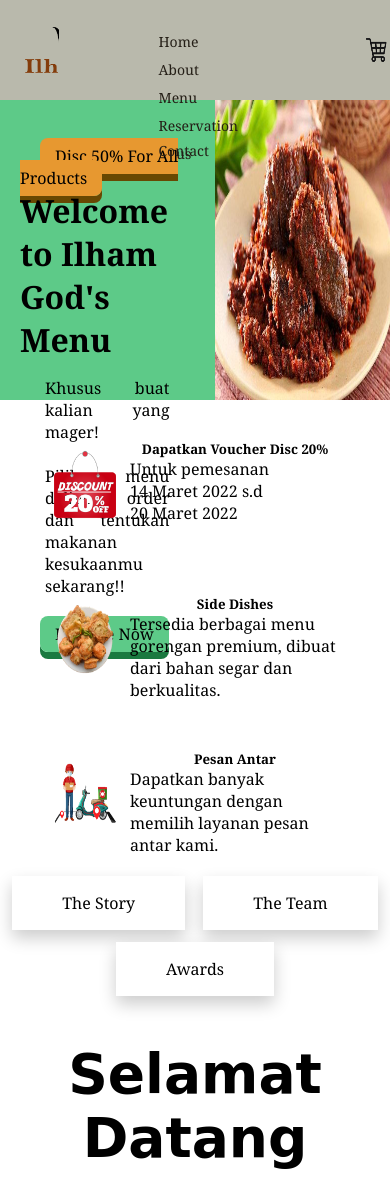
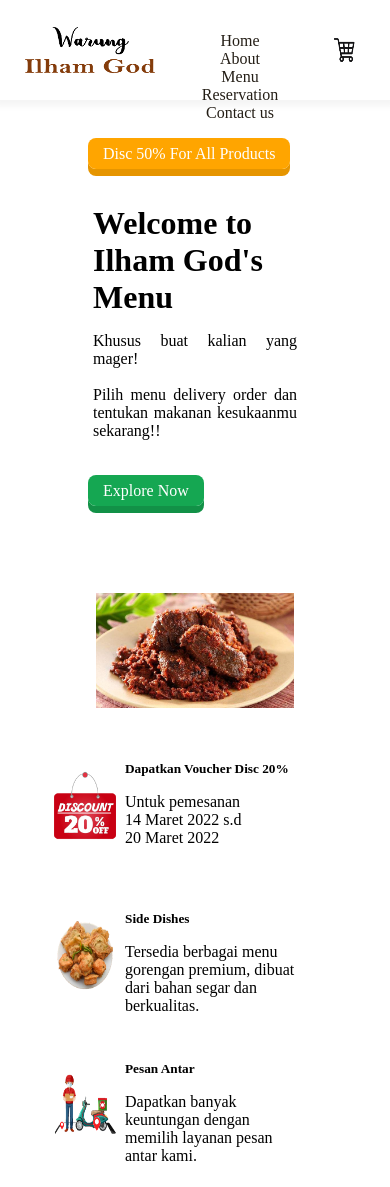
Before and after one commit to retnoanggraeni2129/Warung_ilham_god, a PHP site: page / in a window 390 px wide; the page is wider, and only the part inside the window is pictured. Shown: the top 1187 px of that part. Run offline with PHP 8.4, Linux system fonts and the light colour scheme.

Commit message:
menambahkan sec-4.css, modifikasi css dari section 1 ke 5 (kecuali 4)

```diff
--- a/assets/css/sec-1.css
+++ b/assets/css/sec-1.css
@@ -10,53 +10,66 @@
   width: 100%;
   height: 100px;
   position: fixed;
-  background-color: rgb(185, 185, 172);
+  top: 0;
+  background-color: #fff;
   z-index: 1;
-  box-sizing: border-box;
+  /* box-sizing: border-box; */
+  display: flex;
+  justify-content: center;
+  box-shadow: 0px 1px 5px 5px rgb(158 158 158 / 10%);
 }
 
 .logo {
-  width: 15%;
+  /* width: 15%; */
   height: 100%;
-  float: left;
-  background-color: rgb(185, 185, 172);
+  /* float: left; */
 }
 
 .logo img {
   width: 180px;
   height: 100px;
   padding: 20px;
-  box-sizing: border-box;
+  /* box-sizing: border-box; */
 }
 
 .menu {
-  width: 70%;
+  /* width: 70%; */
   height: 100%;
-  display: inline-block;
-  margin: 0 auto;
-  background-color: rgb(185, 185, 172);
+  /* display: inline-block; */
+  /* margin: 0 auto; */
 }
 
 .menu ul {
-  padding: 30px 125px;
+  padding: calc(50px - 9.4px) 125px;
+  /* padding: 32px 0px; */
+  /* display: contents; */
+  /* padding: 0; */
   text-align: center;
+  margin-left: unset;
+}
+
+@media (max-width: 680px) {
+  .menu ul {
+    padding: 32px 0px;
+  }
 }
 
 .menu li {
   /* float: left; */
   list-style: none;
-  padding: 0px 15px 5px;
+  padding: 0px 15px;
   font-size: 14px;
   color: rgb(36, 30, 22);
   text-decoration: none;
-
   display: inline-block;
   line-height: 3px;
+  margin-bottom: unset;
 }
 
 .menu li a:link {
   color: rgb(36, 30, 22);
   text-decoration: none;
+  font-size: 1rem;
 }
 
 .menu li a:visited {
@@ -64,10 +77,9 @@
 }
 
 .shop {
-  width: 15%;
+  /* width: 15%; */
   height: 100%;
   float: right;
-
   text-align: center;
 }
 
@@ -76,7 +88,6 @@
   width: 90px;
   padding: 30px;
   box-sizing: border-box;
-  background-color: (185, 185, 172);
 }
 
 /* Use a media query to add a break point at 250px: */
@@ -91,14 +102,42 @@
   padding-top: 100px;
   z-index: 0;
   box-sizing: border-box;
+  padding: 5em;
+  padding-top: 1em;
+  margin-top: 100px;
+  display: flex;
+  flex-wrap: wrap;
+  justify-content: center;
+  flex-direction: row;
+}
+
+@media (max-width: 640px) {
+  .top-body {
+    padding: 0 3em;
+  }
+}
+
+.top-wrap {
+  display: flex;
+  width: 100%;
+  justify-content: center;
 }
 
 .top-two {
-  width: 55%;
-  height: 300px;
+  /* width: 55%; */
+  min-height: 300px;
   float: left;
   box-sizing: border-box;
-  background-color: #5dca88;
+  flex-direction: column;
+  /* background-color: #5dca88; */
+  /* flex-flow: nowrap; */
+}
+
+@media (max-width: 640px) {
+  .top-wrap {
+    flex-direction: column;
+    align-items: center;
+  }
 }
 
 .box {
@@ -114,53 +153,78 @@
 
 .btn {
   border-radius: 8px;
-  background-color: #e79830;
-  box-shadow: 0 7px #684802;
+  background-color: #ffa500;
+  box-shadow: 0 7px #e69500;
   margin-top: 20px;
+  color: #fff;
+  white-space: nowrap;
 }
 
 .massage {
   border-radius: 8px;
-  background-color: #5dca88;
+  background-color: #15a752;
+  color: #fff;
   cursor: pointer;
-  box-shadow: 0 7px #1a7940;
+  box-shadow: 0 7px hsl(145deg 78% 32%);
 }
 
-.top-two h2 {
+.top-two h1 {
   padding: 10px 0px 0px 25px;
-
   margin-top: 2rem;
 }
 
 .top-two p {
   padding: 0px 25px 10px 25px;
   text-align: justify;
-
   margin: 1rem 0;
+  margin-bottom: 2rem;
 }
 
 .top-sidebar {
-  width: 45%;
+  /* width: 45%; */
   float: left;
   box-sizing: border-box;
+  /* flex-flow: nowrap; */
+}
+
+@media (max-width: 640px) {
+  .top-sidebar {
+    padding: 3em;
+  }
 }
 
 .top-sidebar img {
-  width: 100%;
-  height: 300px;
-  padding: 0px;
+  width: auto;
+  height: 100%;
+  max-width: 500px;
+  max-height: 300px;
+  /* min-width: 250px; */
   box-sizing: border-box;
+  background-size: contain;
+}
+
+@media (max-width: 640px) {
+  .top-sidebar img {
+    width: 100%;
+  }
 }
 
 .bottom-top {
-  display: block;
+  display: flex;
   text-align: center;
-  /* width: 100%; */
+  width: 100%;
   /* height: 170px; */
   /* float: left; */
   /* margin: 0px auto; */
   /* box-sizing: border-box; */
+  justify-content: center;
+  align-items: center;
+}
 
+@media (max-width: 640px) {
+  .bottom-top {
+    flex-direction: column;
+  }
 }
 
 .box-info {
@@ -172,8 +236,15 @@
   box-sizing: border-box;
 }
 
+@media (max-width: 640px) {
+  .box-info {
+    padding-top: 0;
+  }
+}
+
 .box-info img {
   width: 80px;
+  /* height: 100% !important; */
   float: left;
   height: 100px;
   padding: 15px 5px;
@@ -182,7 +253,7 @@
 
 .image-title {
   width: 220px;
-  float: left;
+  /* float: left; */
   height: 130px;
   padding: 5px;
   margin: auto;
@@ -191,10 +262,13 @@
 
 .image-title h5 {
   margin-top: 0px;
+  text-align: left;
 }
 
 .image-title p {
   text-align: left;
+  margin: 16px 0;
+  overflow-y: auto;
 }
 
 /* Use a media query to add a break point at 250px (for image in body) */
--- a/assets/css/sec-2.css
+++ b/assets/css/sec-2.css
@@ -1,21 +1,32 @@
 .section2 {
   text-align: center;
+  padding: 5em;
 }
+
+@media (max-width: 640px) {
+  .section2 {
+    padding: 3em;
+  }
+}
+
 .section2 h1 {
   font-size: 55px;
   padding-top: 40px;
   padding-bottom: 40px;
   font-family: "Great Vibes", cursive;
 }
+
 .section2 h2 {
   padding-top: 20px;
 }
+
 .kata2 {
   font-size: 20px;
+  max-width: 1400px;
   line-height: 1.5;
   padding-top: 40px;
-    margin-left: 80px;
-    margin-right: 80px;
+  margin-left: auto;
+  margin-right: auto;
 }
 
 .button {
@@ -31,11 +42,14 @@
   transition-duration: 0.4s;
   cursor: pointer;
 }
+
 .button1 {
+  min-width: 170px;
   background-color: white;
   color: black;
-    box-shadow: 0 8px 16px rgba(0,0,0,0.2);
+  box-shadow: 0 8px 16px rgba(0, 0, 0, 0.2);
 }
+
 .button1:hover {
   background-color: #e7951b;
   color: white;
@@ -45,34 +59,55 @@
   max-width: 100%;
   height: auto;
 }
+
 .container2 img {
   width: 30%;
+  max-width: 500px;
+}
+
+.boks-container {
+  display: flex;
+  justify-content: center;
+  align-items: center;
+}
+
+@media (max-width: 860px) {
+  .boks-container {
+    flex-direction: column;
+  }
 }
 
 .boks {
   background-color: #ffffff;
-    width: 25%;
-    height: 200px;
+  width: 300px;
+  max-height: 165px;
   margin: -2px 10px;
-    padding: 2px 10px 2px 10px;
+  padding: 1.5em;
   box-shadow: 0 8px 16px rgba(0,0,0,0.2);
   box-sizing: border-box;
-    display: inline-block;
+  display: flex;
+  flex-direction: column;
+  align-items: center;
+  justify-content: center;
 }
-  .boks h3{
+
+.boks h3 {
   color: #e7951b;
   font-size: 18px;
 }
-  .content2{
+
+.content2 {
   line-height: 1.5;
   width: 80%;
   font-size: 16px;
   display: inline-block;
 }
+
 .tanda2 {
   max-width: 100%;
   height: auto;
 }
+
 .tanda2 img {
   width: 15%;
 }
--- /dev/null
+++ b/assets/css/sec-4.css
@@ -0,0 +1,373 @@
+
+/* -------------------------------------- */
+/* SECTION-4 */
+/* -------------------------------------- */
+.section-4 {
+  /* width: calc(100% - 15px * 2); */
+  background-color: #ededed;
+  display: flex;
+  align-content: center;
+  flex-wrap: wrap;
+  flex-direction: column;
+  align-items: center;
+  padding: 3em;
+}
+
+.s4-container {
+  padding: 3em;
+  display: flex;
+  justify-content: center;
+}
+
+.section .title {
+  margin-top: 1em;
+  margin-bottom: 3em;
+}
+
+.section .title h1 {
+  margin: 0;
+  text-align: center;
+}
+
+.section .title-small {
+  background-color: #15a752;
+  padding: 5px 25px;
+  border-radius: 5px;
+}
+
+.section-4 .title-small p {
+  font-family: arial;
+  color: #fff;
+  margin: 0;
+}
+
+.section-4 .menu-gallery .container {
+  display: flex;
+  width: 100%;
+  /* height: 600px; */
+  flex-wrap: wrap;
+}
+
+@media (max-width: 1280px) {
+  .section-4 .menu-gallery .container {
+    /* height: 400px; */
+  }
+}
+
+@media (max-width: 640px) {
+  .section-4 .menu-gallery .container {
+    /* height: 300px; */
+  }
+}
+
+.section-4 .menu-gallery {
+  width: 1150px;
+  display: flex;
+  justify-content: center;
+}
+
+@media (max-width: 1920px) {
+  .section-4 .menu-gallery {
+    width: 60%;
+  }
+}
+
+@media (max-width: 640px) {
+  .section-4 .menu-gallery {
+    width: 100%;
+  }
+}
+
+.section-4 .menu-gallery .gallery-image-container {
+  width: 100%;
+  height: 100%;
+}
+
+.section-4 .menu-gallery img {
+  width: 100%;
+  height: 100%;
+  object-fit: cover;
+  border-radius: 5px;
+}
+
+.section-4 .s4-button:hover .img-overlay {
+  opacity: 0.7;
+}
+.section-4 .s4-button:hover .img-overlay-btn {
+  opacity: 1;
+}
+
+.img-overlay {
+  opacity: 0;
+  background-color: #000;
+  width: 100%;
+  height: 100%;
+  position: relative;
+  top: -100%;
+  transition: 0.2s;
+  cursor: pointer;
+  border-radius: 5px;
+}
+
+.img-overlay-btn  {
+  opacity: 0;
+  background: rgb(255 165 0 / 70%);
+  position: relative;
+  top: calc(-150% - 10px);
+  margin-left: auto;
+  margin-right: auto;
+  text-align: center;
+  padding: 10px;
+  font-family: arial;
+  font-size: 14px;
+  cursor: pointer;
+  overflow-wrap: anywhere;
+}
+
+.menu-gallery .column,
+.menu-gallery .row {
+  flex: 1;
+  display: flex;
+}
+
+.menu-gallery .column { flex-direction: column; }
+.menu-gallery .row { flex-direction: row; }
+
+.menu-gallery .s4-button {
+  flex: 1;
+  color: white;
+  padding: 10px;
+}
+
+@media (max-width: 960px) {
+  .section-4 .s4-button {
+    padding: 5px;
+  }
+}
+
+.menu-gallery .s4-button.rowspan { flex: 2; }
+.menu-gallery .flex-2 { flex: 2 !important; }
+.menu-gallery .flex-3 { flex: 3 !important; }
+.menu-gallery .flex-4 { flex: 4 !important; }
+
+.reservation-info {
+  width: 100%;
+  background: url("../img/sec-4/menu_gallery_bg.jpg");
+  background-size: contain;
+  background-repeat: no-repeat;
+  background-position-x: center;
+  background-position-y: bottom;
+}
+
+.s4-card {
+  /* margin-top: 3em; */
+  width: 380px;
+  /* height: 500px; */
+  /* background-color: #9e9e9e30; */
+  position: relative;
+}
+
+@media (max-width: 640px) {
+  .s4-card {
+    width: unset;
+    min-width: 235px;
+  }
+}
+
+.s4-card-header h3 {
+  color: #fff;
+  margin: 0;
+  text-align: center;
+  padding: 0.7em;
+  font-size: 26px;
+  background-color: #15a752;
+  border-top-left-radius: 15px;
+  border-top-right-radius: 15px;
+}
+
+.s4-card-content {
+  /* width: calc(100% - 60px); */
+  /* height: calc(500px - 66px); */
+  background-color: #f9fafb;
+  border-bottom-left-radius: 15px;
+  border-bottom-right-radius: 15px;
+  color: #4a4a4a;
+  padding: 30px;
+  font-family: arial;
+}
+
+.s4-card-content h3 {
+  text-align: center;
+  font-family: time;
+  margin-top: 0;
+  margin-bottom: 1em;
+}
+
+.s4-card-content p {
+  text-align: center;
+  margin: 16px 0;
+}
+
+.opening-times {
+  list-style: none;
+  padding: 0;
+  margin-left: unset;
+}
+
+.opening-times li {
+  width: 100%;
+  padding: 10px 0;
+  padding-top: 15px;
+  border-bottom: 3px dotted lightgray;
+  margin-bottom: unset;
+}
+
+.reservation-book {
+  text-align: center;
+}
+
+.reservation-contact {
+  font-family: "Times New Roman";
+  font-size: 18.72px;
+  margin: 0;
+}
+
+.section-4 .btn {
+  padding: 10px 30px;
+  background: #15a752;
+  border: 1px solid;
+  border-radius: 5px;
+  /* margin-top: 30px; */
+  margin-top: 14px;
+  display: inline-block;
+  color: #fff;
+  cursor: pointer;
+  text-decoration: none;
+  box-shadow: none;
+}
+
+.section-4 .btn-orange {
+  border-color: orange;
+  color: orange;
+  background-color: #ffa50000;
+  transition: 0.2s;
+}
+.section-4 .btn-orange:hover {
+  color: #fff;
+  background-color: #ffa500b3;
+}
+
+.section-4 .btn-orange:active {
+  color: #fff;
+  background-color: #ffa500;
+}
+
+.section-4 .btn-no-bg {
+  background-color: #fff0;
+}
+
+.section-4 .font-weight-bold {
+  font-weight: bold;
+}
+
+.section-4 .pull-right {
+  float: right;
+}
+
+
+
+
+
+/* part-2  */
+.m-0 { margin: 0 !important; }
+.m-1 { margin: 0.25rem !important; }
+.m-2 { margin: 0.5rem !important; }
+.m-3 { margin: 1rem !important; }
+.m-4 { margin: 1.5rem !important; }
+.m-5 { margin: 3rem !important; }
+.m-n1 { margin: -0.25rem !important; }
+.m-n2 { margin: -0.5rem !important; }
+.m-n3 { margin: -1rem !important; }
+.m-n4 { margin: -1.5rem !important; }
+.m-n5 { margin: -3rem !important; }
+.m-auto { margin: auto !important; }
+
+.mx-0 { margin-right: 0 !important; margin-left: 0 !important; }
+.mx-1 { margin-right: 0.25rem !important; margin-left: 0.25rem !important; }
+.mx-2 { margin-right: 0.5rem !important; margin-left: 0.5rem !important; }
+.mx-3 { margin-right: 1rem !important; margin-left: 1rem !important; }
+.mx-4 { margin-right: 1.5rem !important; margin-left: 1.5rem !important; }
+.mx-5 { margin-right: 3rem !important; margin-left: 3rem !important; }
+.mx-n1 { margin-right: -0.25rem !important; margin-left: -0.25rem !important; }
+.mx-n2 { margin-right: -0.5rem !important; margin-left: -0.5rem !important; }
+.mx-n3 { margin-right: -1rem !important; margin-left: -1rem !important; }
+.mx-n4 { margin-right: -1.5rem !important; margin-left: -1.5rem !important; }
+.mx-n5 { margin-right: -3rem !important; margin-left: -3rem !important; }
+.mx-auto { margin-right: auto !important; margin-left: auto !important; }
+
+.my-0 { margin-top: 0 !important; margin-bottom: 0 !important; }
+.my-1 { margin-top: 0.25rem !important; margin-bottom: 0.25rem !important; }
+.my-2 { margin-top: 0.5rem !important; margin-bottom: 0.5rem !important; }
+.my-3 { margin-top: 1rem !important; margin-bottom: 1rem !important; }
+.my-4 { margin-top: 1.5rem !important; margin-bottom: 1.5rem !important; }
+.my-5 { margin-top: 3rem !important; margin-bottom: 3rem !important; }
+.my-n1 { margin-top: -0.25rem !important; margin-bottom: -0.25rem !important; }
+.my-n2 { margin-top: -0.5rem !important; margin-bottom: -0.5rem !important; }
+.my-n3 { margin-top: -1rem !important; margin-bottom: -1rem !important; }
+.my-n4 { margin-top: -1.5rem !important; margin-bottom: -1.5rem !important; }
+.my-n5 { margin-top: -3rem !important; margin-bottom: -3rem !important; }
+.my-auto { margin-top: auto !important; margin-bottom: auto !important; }
+
+.mt-0 { margin-top: 0 !important; }
+.mt-1 { margin-top: 0.25rem !important; }
+.mt-2 { margin-top: 0.5rem !important; }
+.mt-3 { margin-top: 1rem !important; }
+.mt-4 { margin-top: 1.5rem !important; }
+.mt-5 { margin-top: 3rem !important; }
+.mt-n1 { margin-top: -0.25rem !important; }
+.mt-n2 { margin-top: -0.5rem !important; }
+.mt-n3 { margin-top: -1rem !important; }
+.mt-n4 { margin-top: -1.5rem !important; }
+.mt-n5 { margin-top: -3rem !important; }
+.mt-auto { margin-top: auto !important; }
+
+.me-0 { margin-right: 0 !important; }
+.me-1 { margin-right: 0.25rem !important; }
+.me-2 { margin-right: 0.5rem !important; }
+.me-3 { margin-right: 1rem !important; }
+.me-4 { margin-right: 1.5rem !important; }
+.me-5 { margin-right: 3rem !important; }
+.me-n1 { margin-right: -0.25rem !important; }
+.me-n2 { margin-right: -0.5rem !important; }
+.me-n3 { margin-right: -1rem !important; }
+.me-n4 { margin-right: -1.5rem !important; }
+.me-n5 { margin-right: -3rem !important; }
+.me-auto { margin-right: auto !important; }
+
+.mb-0 { margin-bottom: 0 !important; }
+.mb-1 { margin-bottom: 0.25rem !important; }
+.mb-2 { margin-bottom: 0.5rem !important; }
+.mb-3 { margin-bottom: 1rem !important; }
+.mb-4 { margin-bottom: 1.5rem !important; }
+.mb-5 { margin-bottom: 3rem !important; }
+.mb-n1 { margin-bottom: -0.25rem !important; }
+.mb-n2 { margin-bottom: -0.5rem !important; }
+.mb-n3 { margin-bottom: -1rem !important; }
+.mb-n4 { margin-bottom: -1.5rem !important; }
+.mb-n5 { margin-bottom: -3rem !important; }
+.mb-auto { margin-bottom: auto !important; }
+
+.ms-0 { margin-left: 0 !important; }
+.ms-1 { margin-left: 0.25rem !important; }
+.ms-2 { margin-left: 0.5rem !important; }
+.ms-3 { margin-left: 1rem !important; }
+.ms-4 { margin-left: 1.5rem !important; }
+.ms-5 { margin-left: 3rem !important; }
+.ms-n1 { margin-left: -0.25rem !important; }
+.ms-n2 { margin-left: -0.5rem !important; }
+.ms-n3 { margin-left: -1rem !important; }
+.ms-n4 { margin-left: -1.5rem !important; }
+.ms-n5 { margin-left: -3rem !important; }
+.ms-auto { margin-left: auto !important; }
+
+/* END SECTION-4 -------------------------------------- */
--- a/assets/css/sec-5.css
+++ b/assets/css/sec-5.css
@@ -5,25 +5,28 @@
 .section-5 {
     background-image: url(https://i.postimg.cc/GpbSp3GZ/Untitled-3.jpg);
     background-size: cover;
-    width: 1400px;
-    max-width: 100%;
+    /* width: 1400px; */
+    /* max-width: 100%; */
     text-align: center;
     height: 500px;
     opacity: 0.8;
-    margin: 0 auto;
+    /* margin: 0 auto; */
+    display: flex;
+    justify-content: center;
+    flex-direction: column;
 }
 
-.section-5 .container, footer .container {
+/* .container {
     width: 1200px;
     max-width: 100%;
     margin: 0 auto;
-}
+} */
 
 .section-5 h3 {
     font-size: 24px;
     width: 100%;
     padding: 0 25%;
-    padding-top: 80px;
+    /* padding-top: 80px; */
 
 }
 
@@ -41,22 +44,28 @@
 }
 
 footer {
-    background-color: #b9b9ac;
-    height: 270px;
-    padding-top: 30px;
+    background-color: #ededed;
+    /* height: 270px; */
+    /* padding: 3em; */
     opacity: 0.9;
 }
 
+footer .container {
+    display: flex;
+    justify-content: center;
+}
+
 .border {
-    border-bottom: 5px solid white;
-    padding-left: 17%;
+    /* border-bottom: 5px solid white; */
+    /* padding-left: 17%; */
+    padding: 3em;
 }
 
 .footer-logo img {
     max-width: 150px;
     float: left;
     margin-right: 60px;
-    margin-top: 15px;
+    /* margin-top: 15px; */
 }
 
 .footer-logo h2 {
@@ -86,9 +95,9 @@
     margin-bottom: 35px;
 }
 
-ul {
+/* ul {
     margin-left: -40px;
-}
+} */
 
 li {
     list-style: none;
@@ -101,7 +110,7 @@
 }
 
 .join h3 {
-    margin-bottom: 0;
+    margin-bottom: .5em;
 }
 
 input {
@@ -112,8 +121,8 @@
 }
 
 .join p {
-    margin-top: 10px;
-    margin-bottom: 5px;
+    margin-top: 1.5em;
+    margin-bottom: .5em;
     font-weight: bold;
 }
 
@@ -131,29 +140,35 @@
 }
 
 .footer-copy {
+    /* background-color: hsl(0deg 0% 83%); */
     text-align: center;
     font-size: 12px;
     font-weight: bold;
-    padding: 0;
+    padding: 2em;
     margin: 0;
+}
+
+.footer-copy p {
+    font-size: 16px;
 }
 
 @media screen and (max-width: 1100px) {
     .section-5 h3 {
         font-size: 20px;
-        padding-top: 170px;
+        /* padding-top: 170px; */
     }
 
     footer {
-        height: 460px;
+        /* height: 460px; */
     }
 
     .border {
-        padding: 0 20%;
+        /* padding: 0 20%; */
+        padding-bottom: 0;
     }
 
     .footer-logo {
-        margin-right: 80px;
+        /* margin-right: 80px; */
     }
 
     .main-link {
@@ -173,27 +188,33 @@
 @media screen and (max-width: 670px) {
     .section-5 {
         opacity: 1;
+        padding: 3em;
+        height: unset;
     }
-
 
     .section-5 h3 {
         text-align: justify;
-        padding: 200px 5% 0;
+        /* padding: 200px 5% 0; */
+        padding: 0;
         text-indent: 35px;
     }
 
     footer {
-        height: 550px;
+        /* height: 550px; */
     }
 
     .border {
-        padding-left: 25px;
+        /* padding-left: 25px; */
+    }
+
+    footer .container {
+        flex-direction: column;
+        align-items: center;
     }
 
     .footer-logo img {
-        max-width: 200px;
-        margin-bottom: 20px;
-        margin-left: 42%;
+        margin: 0;
+        margin-bottom: 2em;
     }
 
     .main-link {
@@ -218,10 +239,11 @@
 
     .join {
         clear: left;
+        margin-top: 1em;
     }
 
     .join p {
-        margin-top: 15px;
+        margin-top: 1em;
     }
 
     .fa {
```
Also changed, not shown: assets/css/sec-3.css (+10 -23 lines). Lines whose indentation alone changed are shown as unchanged.
